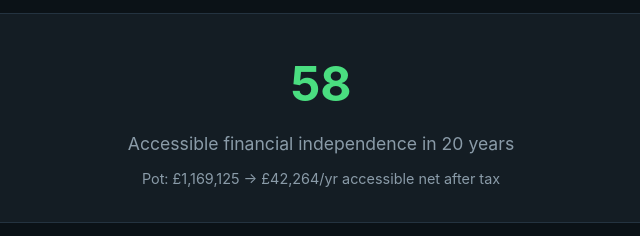
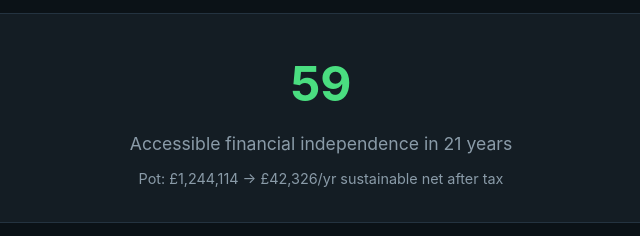
Before and after one commit to Aelvryx/fi-calculator-uk, a website: page index.html in a window 1280 px wide. Shown: the part 542-778 px from the top of the page, 319-959 px from the left. Drawn offline with Linux system fonts and the light colour scheme.

Commit message:
fix: bound tax-free cash in FI readiness

```diff
--- a/finance-model.js
+++ b/finance-model.js
@@ -47,13 +47,25 @@
   );
 }
 
-export function retirementIncome({ age, sipp, work, isa, swr }) {
+export function retirementIncome({
+  age,
+  sipp,
+  work,
+  isa,
+  swr,
+  taxFreeCashRemaining = 0,
+}) {
   const pensionAccessible = age >= UK_ASSUMPTIONS.pensionAccessAge;
   const pensionGross = pensionAccessible
     ? (nonNegative(sipp) + nonNegative(work)) * nonNegative(swr)
     : 0;
   const isaGross = nonNegative(isa) * nonNegative(swr);
-  const pensionTaxable = pensionGross * (1 - UK_ASSUMPTIONS.pensionTaxFreeFraction);
+  const taxFreeCashUsed = Math.min(
+    pensionGross * UK_ASSUMPTIONS.pensionTaxFreeFraction,
+    nonNegative(taxFreeCashRemaining),
+    UK_ASSUMPTIONS.lumpSumAllowance,
+  );
+  const pensionTaxable = pensionGross - taxFreeCashUsed;
   const privateNet = pensionGross + isaGross - incomeTax(pensionTaxable);
   const state = age >= UK_ASSUMPTIONS.statePensionAge
     ? UK_ASSUMPTIONS.statePensionAnnual
@@ -63,6 +75,7 @@
   return {
     pensionGross,
     isaGross,
+    taxFreeCashUsed,
     grossSWR: pensionGross + isaGross,
     privateNet,
     state,
--- a/index.html
+++ b/index.html
@@ -135,7 +135,7 @@
 <div class="card">
 <h2 style="margin-top:0">Year-by-Year Projection</h2>
 <table>
-<thead><tr><th>Age</th><th>Year</th><th>SIPP</th><th>Work Pension</th><th>ISA</th><th>Total</th><th>Gross SWR</th><th>Net Income</th><th>+ State</th><th>Status</th></tr></thead>
+<thead><tr><th>Age</th><th>Year</th><th>SIPP</th><th>Work Pension</th><th>ISA</th><th>Total</th><th>Accessible SWR</th><th>Sustainable net</th><th>+ State</th><th>Status</th></tr></thead>
 <tbody id="projection"></tbody>
 </table>
 </div>
@@ -222,7 +222,7 @@
 </div>
 </div>
 
-<p class="disclaimer">Educational tool only. Not financial advice. Assumptions: real returns above inflation; contributions stay constant in real terms until the tested retirement age; full new State Pension £241.30/week (£12,547.60/year) from age 68; SIPP/workplace pension accessible from 57. Tax uses 2026/27 England, Wales and Northern Ireland bands, includes the Personal Allowance taper, treats State Pension as taxable, and models 25% of pension drawdown as tax-free while lump-sum allowance remains. Scottish rates, scheme-specific protected pension ages, fees and prior crystallisations are not modelled. Figures are real unless stated. Check your own State Pension forecast and scheme rules.</p>
+<p class="disclaimer">Educational tool only. Not financial advice. Assumptions: real returns above inflation; contributions stay constant in real terms until the tested retirement age; full new State Pension £241.30/week (£12,547.60/year) from age 68; SIPP/workplace pension accessible from 57. Tax uses 2026/27 England, Wales and Northern Ireland bands, includes the Personal Allowance taper and treats State Pension as taxable. The FI gate uses sustainable pension income after tax-free cash is exhausted; it does not repeat 25% tax-free withdrawals forever. Scottish rates, scheme-specific protected pension ages, fees and prior crystallisations are not modelled. Figures are real unless stated. Check your own State Pension forecast and scheme rules.</p>
 </div>
 
 <script type="module">
@@ -251,17 +251,19 @@
 function calc() {
   const inp = getInputs();
   const { years, fiAge } = project(inp);
+  const current = years[0];
+  const normalizedAge = current.age;
 
   // Result
   if (fiAge !== null) {
-    const yrs = fiAge - inp.age;
+    const yrs = fiAge - normalizedAge;
     document.getElementById('fiAge').textContent = fiAge;
     document.getElementById('fiAge').style.color = 'var(--green)';
     document.getElementById('fiLabel').textContent = `Accessible financial independence in ${yrs} year${yrs!==1?'s':''}`;
     const atFi = years.find(y => y.age === fiAge);
     document.getElementById('fiSub').textContent = fiAge < UK_ASSUMPTIONS.pensionAccessAge
       ? `ISA bridge funded; projected net at 57: ${fmt(atFi.retirement.accessIncome)}/yr`
-      : `Pot: ${fmt(atFi.total)} → ${fmt(atFi.totalNet)}/yr accessible net after tax`;
+      : `Pot: ${fmt(atFi.total)} → ${fmt(atFi.totalNet)}/yr sustainable net after tax`;
   } else {
     document.getElementById('fiAge').textContent = '75+';
     document.getElementById('fiAge').style.color = 'var(--red)';
@@ -270,15 +272,16 @@
   }
 
   // Summary
-  const current = years[0];
-  const at55 = years.find(y => y.age === 55) || years[years.length-1];
-  const at60 = years.find(y => y.age === 60) || years[years.length-1];
+  const potMilestoneAge = Math.max(55, normalizedAge);
+  const incomeMilestoneAge = Math.max(60, normalizedAge);
+  const atPotMilestone = years.find(y => y.age === potMilestoneAge) || current;
+  const atIncomeMilestone = years.find(y => y.age === incomeMilestoneAge) || current;
   document.getElementById('summary').innerHTML = `
     <div class="summary-item"><div class="summary-value" style="color:var(--accent)">${fmt(current.total)}</div><div class="summary-label">Current total pot</div></div>
     <div class="summary-item"><div class="summary-value" style="color:var(--blue)">${fmt(inp.monthly*12)}</div><div class="summary-label">Annual contributions</div></div>
     <div class="summary-item"><div class="summary-value" style="color:var(--green)">${fiAge ?? '75+'}</div><div class="summary-label">Accessible FI age</div></div>
-    <div class="summary-item"><div class="summary-value">${fmt(at55.total)}</div><div class="summary-label">Pot at 55</div></div>
-    <div class="summary-item"><div class="summary-value">${fmt(at60.privateNet)}/yr</div><div class="summary-label">Accessible net at 60</div></div>
+    <div class="summary-item"><div class="summary-value">${fmt(atPotMilestone.total)}</div><div class="summary-label">Pot at ${potMilestoneAge}</div></div>
+    <div class="summary-item"><div class="summary-value">${fmt(atIncomeMilestone.privateNet)}/yr</div><div class="summary-label">Sustainable net at ${incomeMilestoneAge}</div></div>
   `;
 
   const bridge = current.retirement;
@@ -295,7 +298,7 @@
 
   // Chart
   const chartEl = document.getElementById('chart');
-  const keyAgeSet = new Set([inp.age,40,42,45,47,50,52,55,57,60,62,65,68,70]);
+  const keyAgeSet = new Set([normalizedAge,40,42,45,47,50,52,55,57,60,62,65,68,70]);
   const keyAges = years.filter(y => keyAgeSet.has(y.age));
   const maxVal = Math.max(...keyAges.map(y => y.total), 1);
   chartEl.innerHTML = keyAges.map(y => {
@@ -307,8 +310,8 @@
     </div>`;
   }).join('');
 
-  const breakdownAges = [...new Set([inp.age, 50, 57, fiAge, 68])]
-    .filter(age => age !== null && age >= inp.age && age <= 75)
+  const breakdownAges = [...new Set([normalizedAge, 50, 57, fiAge, 68])]
+    .filter(age => age !== null && age >= normalizedAge && age <= 75)
     .sort((a, b) => a - b);
   document.getElementById('breakdownChart').innerHTML = breakdownAges.map(age => {
     const y = years.find(entry => entry.age === age);
@@ -325,7 +328,7 @@
   }).join('');
 
   // Projection table
-  const tableAgeSet = new Set([inp.age,40,42,45,47,50,52,55,57,60,62,65,68,70,72,75]);
+  const tableAgeSet = new Set([normalizedAge,40,42,45,47,50,52,55,57,60,62,65,68,70,72,75]);
   const showAges = years.filter(y => tableAgeSet.has(y.age) || y.age === fiAge);
   document.getElementById('projection').innerHTML = showAges.map(y => {
     let status = '—';
```
Also changed, not shown: ASSUMPTIONS.md (+1 -1 lines), tests/finance-model.test.mjs (+27 -3 lines).
